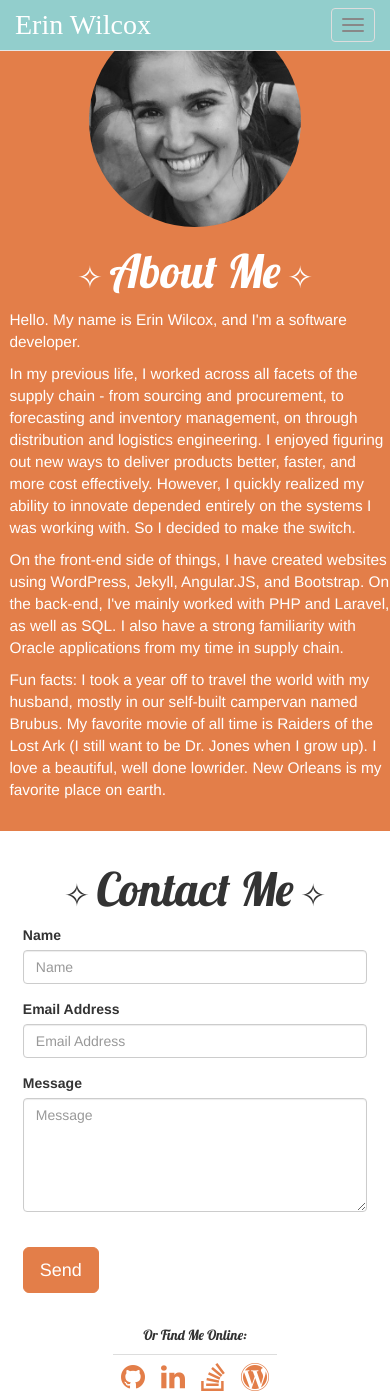
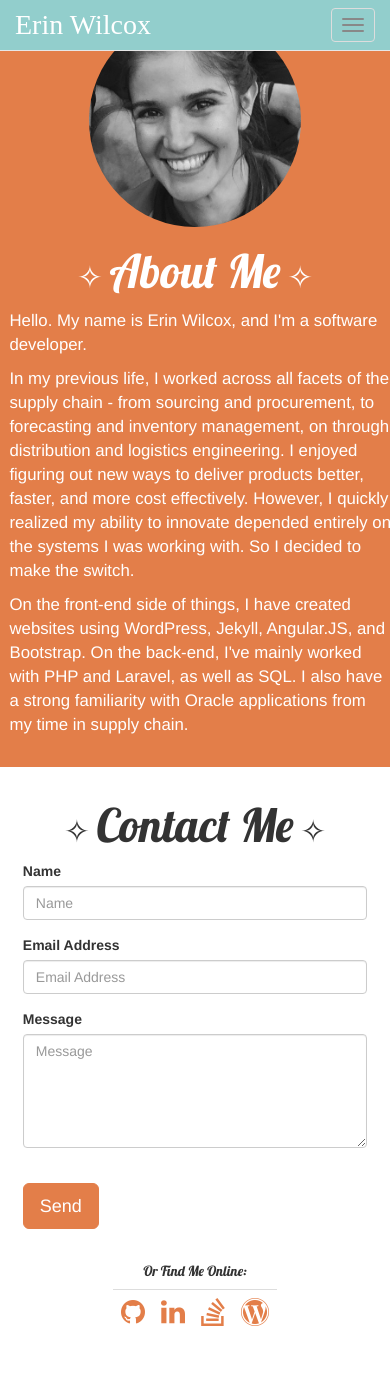
Before and after one commit to brookin8/brookin8.github.io, a Jekyll site: the page built from index.html, in a window 390 px wide and 1400 px high, scrolled down 647 px. Built offline with Jekyll 4.4.1, drawn with Linux system fonts in a browser that asks for light colours; nearby versions of some CDN libraries; some web fonts are replaced; after the commit the page ends 1982 px from its top, so only the background shows below that.

Commit message:
Delete about me paragraph

```diff
--- a/_includes/header.html
+++ b/_includes/header.html
@@ -128,7 +128,7 @@
             color:#ffffff;
           }
           p {
-            font-size:110%;
+            font-size:120%;
             margin-left:3%;
           }
           #blogHeader {
--- a/index.html
+++ b/index.html
@@ -61,12 +61,10 @@ permalink: /
 
 								<p>In my previous life, I worked across all facets of the supply chain - from sourcing and procurement, to forecasting and inventory management, on through distribution and logistics engineering. I enjoyed figuring out new ways to deliver products better, faster, and more cost effectively. However, I quickly realized my ability to innovate depended entirely on the systems I was working with. So I decided to make the switch.</p>
 
-								<p>
+								<p style="padding-bottom:5%;">
 								On the front-end side of things, I have created websites using WordPress, Jekyll, Angular.JS, and Bootstrap. On the back-end, I've mainly worked with PHP and Laravel, as well as SQL. I also have a strong familiarity with Oracle applications from my time in supply chain.
 								</p>
 
-								<p style="padding-bottom:5%;">
-								Fun facts: I took a year off to travel the world with my husband, mostly in our self-built campervan named Brubus. My favorite movie of all time is Raiders of the Lost Ark (I still want to be Dr. Jones when I grow up). I love a beautiful, well done lowrider. New Orleans is my favorite place on earth.</p>
 						</div>
 					</div>
 			</div>
```
